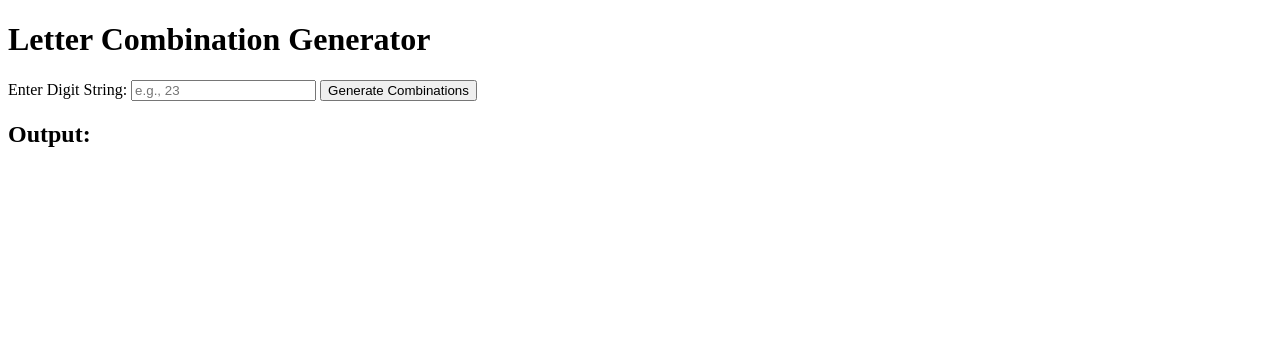
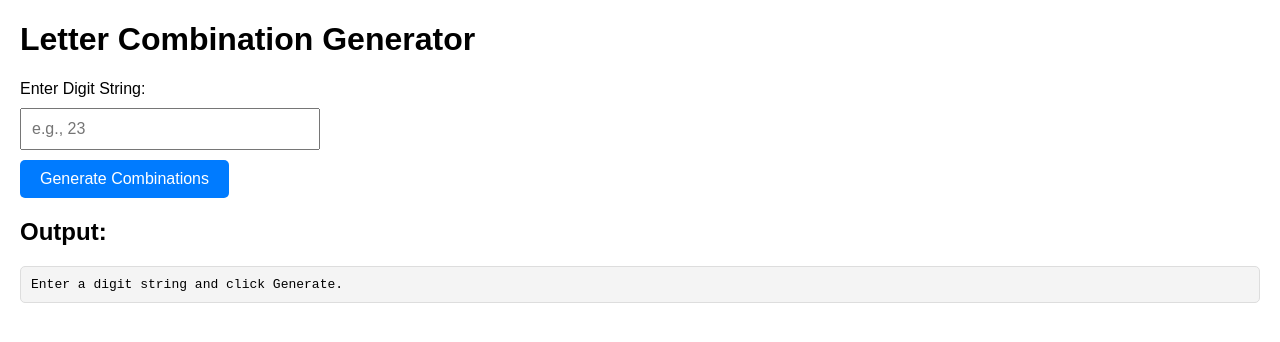
Before and after one commit to acciojob/letter-combination-bhpuja, a website: page main.html in a window 1280 px wide. Drawn offline with Linux system fonts and the light colour scheme.

Commit message:
created a submission

```diff
--- a/main.html
+++ b/main.html
@@ -1,9 +1,54 @@
+
 <!DOCTYPE html>
 <html lang="en">
 <head>
   <meta charset="UTF-8">
   <meta name="viewport" content="width=device-width, initial-scale=1.0">
-  <title>Letter Combinations</title>
+  <title>Letter Combination Generator</title>
+  <style>
+    body {
+      font-family: Arial, sans-serif;
+      margin: 20px;
+    }
+
+    label, button {
+      display: block;
+      margin: 10px 0;
+    }
+
+    input {
+      padding: 10px;
+      font-size: 16px;
+      width: 100%;
+      max-width: 300px;
+      box-sizing: border-box;
+    }
+
+    button {
+      padding: 10px 20px;
+      font-size: 16px;
+      background-color: #007BFF;
+      color: white;
+      border: none;
+      border-radius: 5px;
+      cursor: pointer;
+    }
+
+    button:hover {
+      background-color: #0056b3;
+    }
+
+    #output {
+      margin-top: 20px;
+      padding: 10px;
+      background-color: #f4f4f4;
+      border: 1px solid #ddd;
+      border-radius: 5px;
+      font-family: monospace;
+      white-space: pre-wrap;
+      overflow-x: auto;
+    }
+  </style>
 </head>
 <body>
   <h1>Letter Combination Generator</h1>
@@ -12,10 +57,9 @@
   <button id="generate">Generate Combinations</button>
 
   <h2>Output:</h2>
-  <div id="output"></div>
+  <div id="output">Enter a digit string and click Generate.</div>
 
   <script>
-    // Function to generate letter combinations
     function letterCombinations(digits) {
       if (!digits) return [];
 
@@ -43,18 +87,19 @@
       return result.sort(); // Ensure lexicographical order
     }
 
-    // DOM Elements
-    const input = document.getElementById('digits');
-    const button = document.getElementById('generate');
-    const output = document.getElementById('output');
+    document.getElementById('generate').addEventListener('click', () => {
+      const input = document.getElementById('digits').value.trim();
+      const output = document.getElementById('output');
 
-    // Event Listener
-    button.addEventListener('click', () => {
-      const digitString = input.value.trim();
-      const combinations = letterCombinations(digitString);
+      if (!input || !/^[0-9]+$/.test(input)) {
+        output.textContent = 'Please enter a valid digit string containing numbers 0-9.';
+        return;
+      }
+
+      const combinations = letterCombinations(input);
       output.innerHTML = combinations.length
         ? `<ul>${combinations.map(c => `<li>${c}</li>`).join('')}</ul>`
-        : '<p>No combinations found. Please enter valid digits.</p>';
+        : 'No combinations found.';
     });
   </script>
 </body>
```
